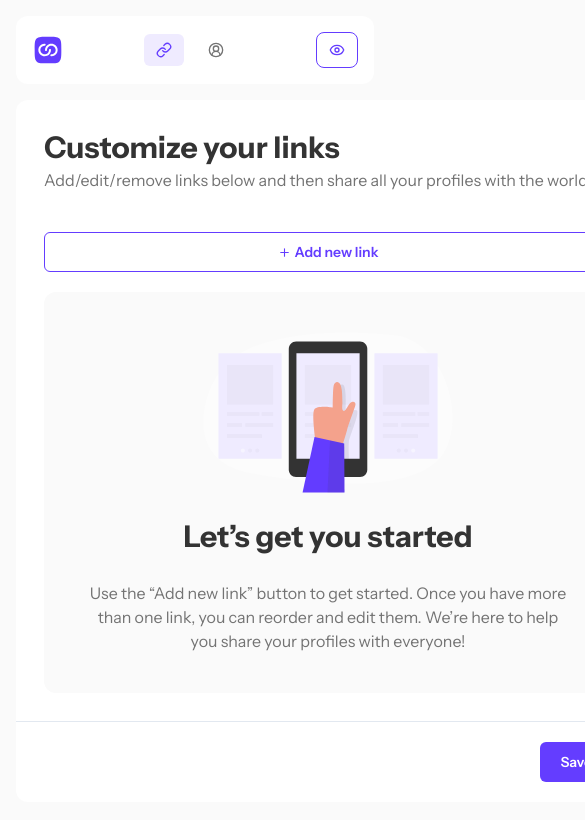
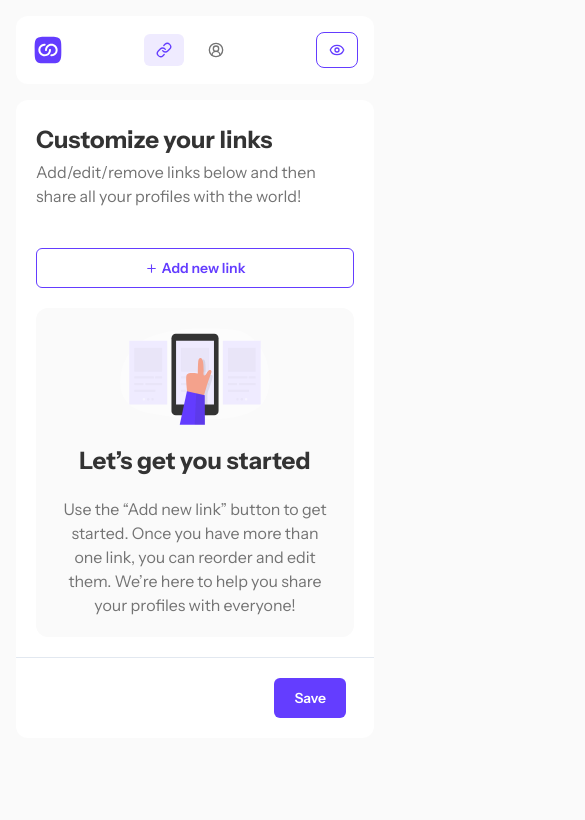
Before and after one commit to theblvckdev/devlink, a Next.js app: page / in a window 390 px wide. Shown: the top 820 px of the page, 585 px wide, since content can reach past the window. Built offline with nearby package versions, Linux system fonts and the light colour scheme.

Commit message:
feat: fixed responsive design issues

```diff
--- a/src/app/(landing-routes)/(home)/components/LinkTab.tsx
+++ b/src/app/(landing-routes)/(home)/components/LinkTab.tsx
@@ -1,13 +1,66 @@
 import React from "react";
-import MobileSimulator from "./widgets/MobileSimulator";
-import AddLinks from "./widgets/AddLinks";
+import { Button } from "@/components/ui/button";
+import { Plus } from "lucide-react";
+import Image from "next/image";
 
 const LinkTab = () => {
   return (
     <>
-      <div className="flex flex-row gap-4">
-        <MobileSimulator />
-        <AddLinks />
+      <div className="xl:basis-2/3 w-full h-full">
+        <div className="w-full bg-white relative rounded-t-xl md:p-7 p-5">
+          <h1 className="md:text-3xl text-2xl font-bold leading-10 text-darkGray">
+            Customize your links
+          </h1>
+          <div className="text-base leading-6 font-normal text-customGray">
+            Add/edit/remove links below and then share all your profiles with
+            the world!
+          </div>
+
+          <div className="mt-10 flex flex-col space-y-5">
+            <Button
+              variant={"outline"}
+              className="w-full flex items-center gap-1 font-semibold"
+            >
+              <Plus size={13} />
+              <div>Add new link</div>
+            </Button>
+
+            <div className="rounded-xl bg-lightGray md:p-10 p-5 flex flex-col items-center md:space-y-6 space-y-4">
+              <div>
+                <Image
+                  src="/media/illustration.svg"
+                  height={160}
+                  width={250}
+                  className="md:block hidden"
+                  alt="tablet illustration"
+                />
+
+                <Image
+                  src="/media/illustration.svg"
+                  height={160}
+                  width={150}
+                  className="md:hidden block"
+                  alt="tablet illustration"
+                />
+              </div>
+
+              <h1 className="md:text-3xl text-2xl font-bold leading-10 text-darkGray text-center">
+                Let’s get you started
+              </h1>
+
+              <p className="text-center font-normal text-base leading-6 text-customGray md:w-[488px] mx-auto">
+                Use the “Add new link” button to get started. Once you have more
+                than one link, you can reorder and edit them. We’re here to help
+                you share your profiles with everyone!
+              </p>
+            </div>
+          </div>
+        </div>
+        <div className="w-full bg-white relative rounded-b-xl border-t px-7 py-5">
+          <div className="w-fit ml-auto">
+            <Button variant={"default"}>Save</Button>
+          </div>
+        </div>
       </div>
     </>
   );
--- a/src/app/(landing-routes)/(home)/components/ProfileTab.tsx
+++ b/src/app/(landing-routes)/(home)/components/ProfileTab.tsx
@@ -1,7 +1,65 @@
+import { Button } from "@/components/ui/button";
+import { Image, Plus } from "lucide-react";
 import React from "react";
 
 const ProfileTab = () => {
-  return <div>ProfileTab</div>;
+  return (
+    <>
+      <div className="xl:basis-2/3 h-full w-full">
+        <div className="w-full bg-white relative rounded-t-xl md:p-7 p-5">
+          <h1 className="md:text-3xl text-2xl font-bold leading-10 text-darkGray">
+            Profile Details
+          </h1>
+          <div className="text-base leading-6 font-normal text-customGray">
+            Add your details to create a personal touch to your profile.
+          </div>
+
+          <div className="mt-10">
+            <div className="flex md:flex-row flex-col md:gap-0 gap-3 md:items-center p-5 rounded-xl bg-lightGray h-full">
+              <div className="basis-1/3 h-full flex items-center">
+                <p className="text-base text-customGray font-normal leading-6">
+                  Profile picture
+                </p>
+              </div>
+
+              <div className="basis-1/3">
+                <input
+                  type="file"
+                  accept="image/jpg, image/png"
+                  id="profileUpload"
+                  className="hidden"
+                />
+
+                <label
+                  htmlFor="profileUpload"
+                  className="basis-1/3 outline-none cursor-pointer h-[193px] w-[193px] rounded-xl flex items-center flex-col justify-center bg-lightPurple gap-y-2 text-customPurple"
+                >
+                  <Image size={40} />
+                  <div className="text-sm capitalize leading-6 flex gap-1 items-center">
+                    <Plus size={14} />
+                    <div>Upload image</div>
+                  </div>
+                </label>
+              </div>
+
+              <div className="basis-1/3 h-full flex items-center">
+                <p className="text-sm text-customGray font-normal leading-4">
+                  Image must be below 1024x1024px. Use PNG or JPG format.
+                </p>
+              </div>
+            </div>
+
+            <div className="mt-6 p-5 rounded-xl bg-lightGray h-full"></div>
+          </div>
+        </div>
+        <div className="w-full bg-white relative rounded-b-xl border-t px-7 py-5">
+          <div className="w-fit ml-auto">
+            <Button variant={"default"}>Save</Button>
+          </div>
+        </div>
+      </div>
+    </>
+  );
 };
 
 export default ProfileTab;
--- a/src/app/(landing-routes)/(home)/components/widgets/AddLinks.tsx
+++ /dev/null
@@ -1,58 +0,0 @@
-import { Button } from "@/components/ui/button";
-import { Plus } from "lucide-react";
-import Image from "next/image";
-import React from "react";
-
-const AddLinks = () => {
-  return (
-    <div className="lg:basis-2/3 h-full">
-      <div className="w-full bg-white relative rounded-t-xl p-7">
-        <h1 className="text-3xl font-bold leading-10 text-darkGray">
-          Customize your links
-        </h1>
-        <div className="text-base leading-6 font-normal text-customGray">
-          Add/edit/remove links below and then share all your profiles with the
-          world!
-        </div>
-
-        <div className="mt-10 flex flex-col space-y-5">
-          <Button
-            variant={"outline"}
-            className="w-full flex items-center gap-1 font-semibold"
-          >
-            <Plus size={13} />
-            <div>Add new link</div>
-          </Button>
-
-          <div className="rounded-xl bg-lightGray p-10 flex flex-col items-center space-y-6">
-            <div>
-              <Image
-                src="/media/illustration.svg"
-                height={160}
-                width={250}
-                alt="tablet illustration"
-              />
-            </div>
-
-            <h1 className="text-3xl font-bold leading-10 text-darkGray text-center">
-              Let’s get you started
-            </h1>
-
-            <p className="text-center font-normal text-base leading-6 text-customGray w-[488px] mx-auto">
-              Use the “Add new link” button to get started. Once you have more
-              than one link, you can reorder and edit them. We’re here to help
-              you share your profiles with everyone!
-            </p>
-          </div>
-        </div>
-      </div>
-      <div className="w-full bg-white relative rounded-b-xl border-t px-7 py-5">
-        <div className="w-fit ml-auto">
-          <Button variant={"default"}>Save</Button>
-        </div>
-      </div>
-    </div>
-  );
-};
-
-export default AddLinks;
--- a/src/app/(landing-routes)/(home)/components/widgets/MobileSimulator.tsx
+++ b/src/app/(landing-routes)/(home)/components/widgets/MobileSimulator.tsx
@@ -5,7 +5,7 @@ import React from "react";
 
 const MobileSimulator = () => {
   return (
-    <div className="basis-1/3 bg-white relative rounded-xl h-full lg:flex justify-center items-center p-14 hidden">
+    <div className="basis-1/3 bg-white relative rounded-xl h-full xl:flex justify-center items-center p-14 hidden">
       <Image
         src="/media/mobile-preview.svg"
         alt="mobile preview simulator"
--- a/src/app/(landing-routes)/(home)/page.tsx
+++ b/src/app/(landing-routes)/(home)/page.tsx
@@ -4,14 +4,19 @@ import React from "react";
 import LinkTab from "./components/LinkTab";
 import { useTab } from "@/hooks/useTab";
 import ProfileTab from "./components/ProfileTab";
+import MobileSimulator from "./components/widgets/MobileSimulator";
 
 const Home = () => {
   const { value } = useTab();
 
   return (
     <>
-      {value === "links" && <LinkTab />}
-      {value === "profile" && <ProfileTab />}
+      <div className="flex flex-row gap-4">
+        <MobileSimulator />
+
+        {value === "links" && <LinkTab />}
+        {value === "profile" && <ProfileTab />}
+      </div>
     </>
   );
 };
--- /dev/null
+++ b/src/components/ui/input.tsx
@@ -0,0 +1,25 @@
+import * as React from "react"
+
+import { cn } from "@/lib/utils"
+
+export interface InputProps
+  extends React.InputHTMLAttributes<HTMLInputElement> {}
+
+const Input = React.forwardRef<HTMLInputElement, InputProps>(
+  ({ className, type, ...props }, ref) => {
+    return (
+      <input
+        type={type}
+        className={cn(
+          "flex h-10 w-full rounded-md border border-input bg-background px-3 py-2 text-sm ring-offset-background file:border-0 file:bg-transparent file:text-sm file:font-medium placeholder:text-muted-foreground focus-visible:outline-none focus-visible:ring-2 focus-visible:ring-ring focus-visible:ring-offset-2 disabled:cursor-not-allowed disabled:opacity-50",
+          className
+        )}
+        ref={ref}
+        {...props}
+      />
+    )
+  }
+)
+Input.displayName = "Input"
+
+export { Input }
```
